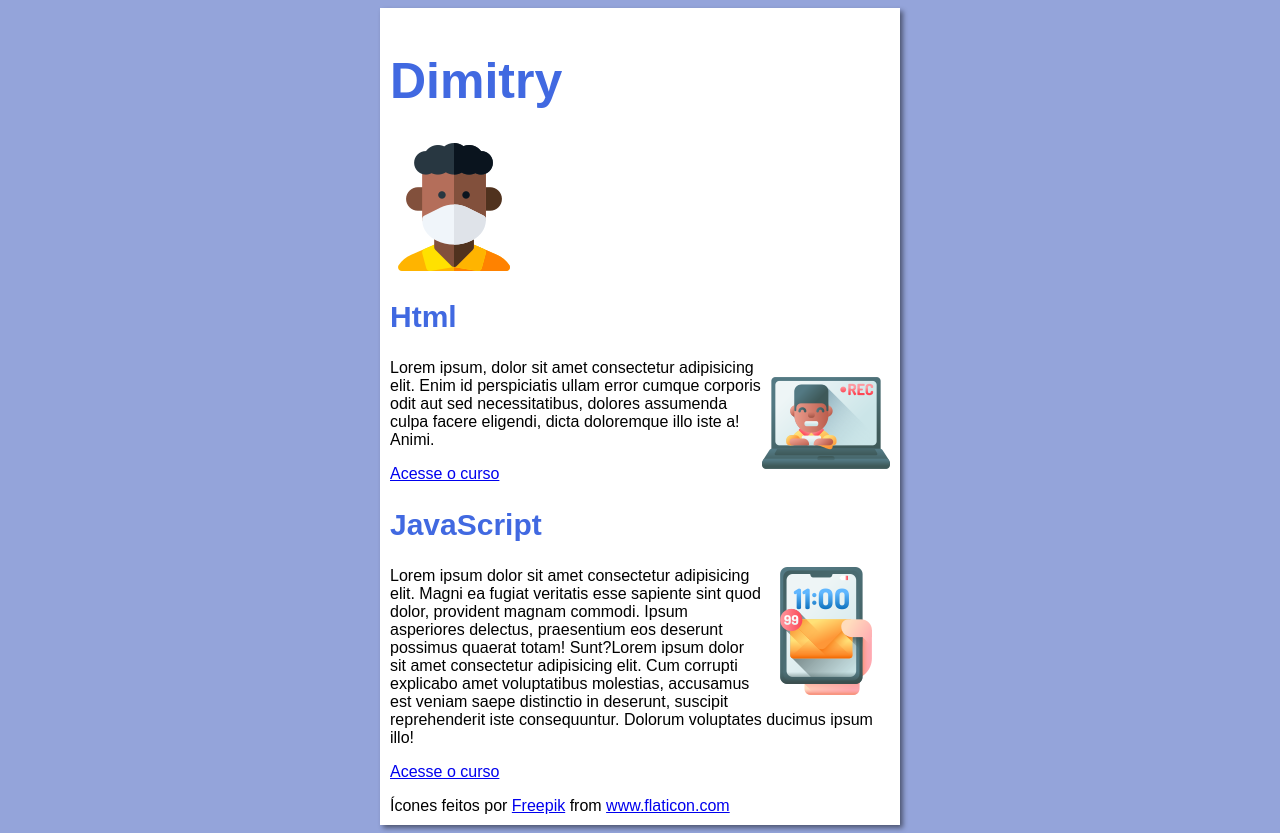
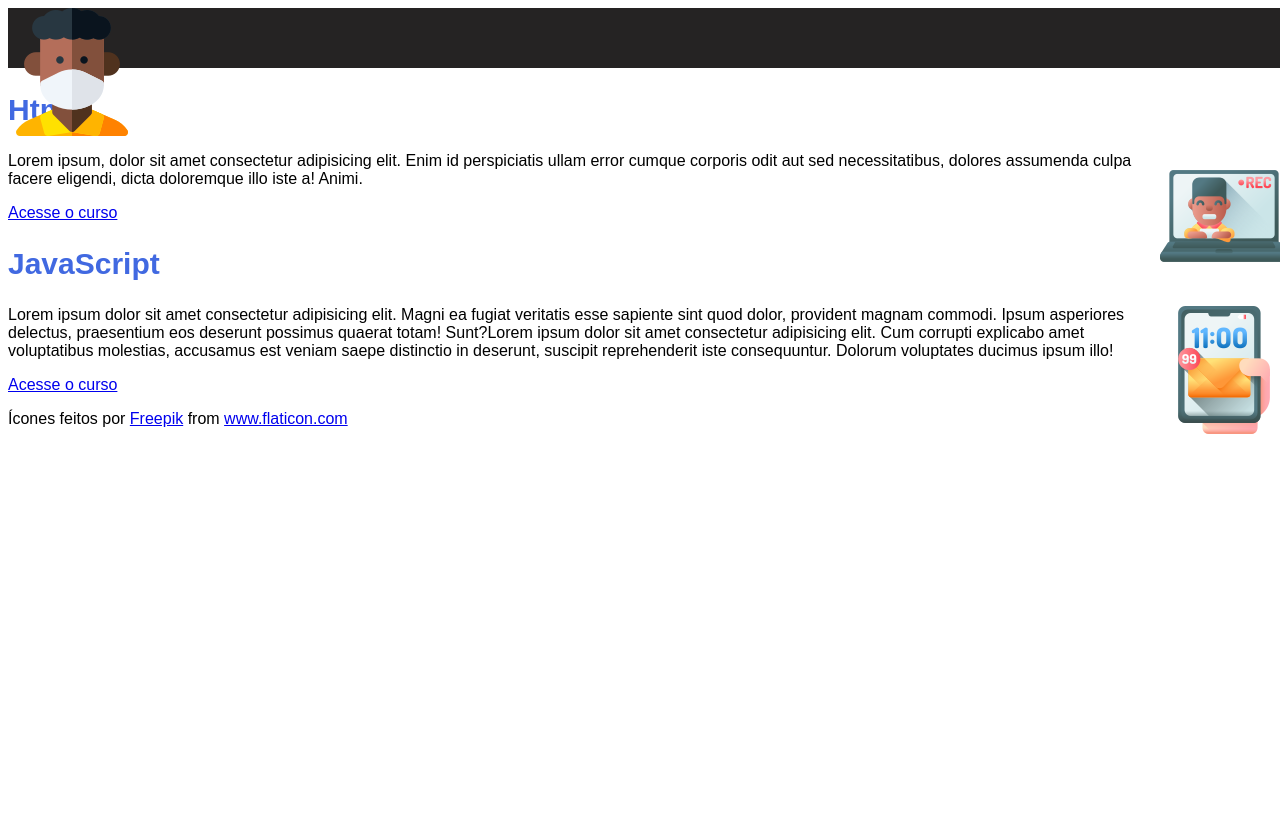
Before and after one commit to dimitrymm/projeto-site, a plain HTML site: page index.html in a window 1280 px wide. After the commit the page ends 800 px from the top, so only its background shows below. Drawn offline with Linux system fonts and the light colour scheme.

Commit message:
commit new site

```diff
--- a/estilos/style.css
+++ b/estilos/style.css
@@ -5,8 +5,15 @@
 }
 
 body{
-    background-color: rgb(148, 164, 218);
+    width: 100%;
+    height: 100%;
 
+}
+
+.menu-principal{
+    width: 100%;
+    background-color: #252323;
+    height: 60px;
 }
 
 h1{
@@ -26,11 +33,11 @@ h2{
 
 main{
 
-    background-color: white;
-    width: 500px;
-    margin: auto;
-    padding: 10px;
-    box-shadow: 3px 3px 5px rgba(0, 0, 0,0.473);
+    margin: 0, auto;
+    width: 980px;
+    position: relative;
+
+
 }
 
 img.lado{
--- a/index.html
+++ b/index.html
@@ -7,19 +7,27 @@
     <link rel="stylesheet" href="estilos/style.css">
 </head>
 <body>
+        <header class="menu-principal">
+            <main>
+                <div class="header-1">
+                    <div class="logo">
+                        <img src="imagens/mascara-medica.png" alt="Logo Eu">
+                    </div>
+                    <div class="redes-sociais">
 
-    <main>
-        <header>
-            <h1>Dimitry</h1>
-            <img src="imagens/mascara-medica.png" alt="Logo Eu">
+                    </div>
+                </div>
+
+
+            </main>
         </header>
+
         <article>
             <h2>Html</h2>
             <img class="lado" src="imagens/gravacao-de-video.png" alt="Videos">
             <p>Lorem ipsum, dolor sit amet consectetur adipisicing elit. Enim id perspiciatis ullam error cumque corporis odit aut sed necessitatibus, dolores assumenda culpa facere eligendi, dicta doloremque illo iste a! Animi.</p>
             <p><a href="conteudo.html">Acesse o curso</a> </p>
         </article>
-
     <article>
          <h2>JavaScript</h2>
         <img class="lado" src="imagens/smartphone.png" alt="Smartphones">
@@ -29,9 +37,6 @@
     </article>
 
      <div>Ícones feitos por <a href="https://www.flaticon.com/br/autores/freepik" title="Freepik">Freepik</a> from <a href="https://www.flaticon.com/br/" title="Flaticon">www.flaticon.com</a></div>
-    </main>
-
-
 
 </body>
 </html>
```
Lines whose indentation alone changed are shown as unchanged.
